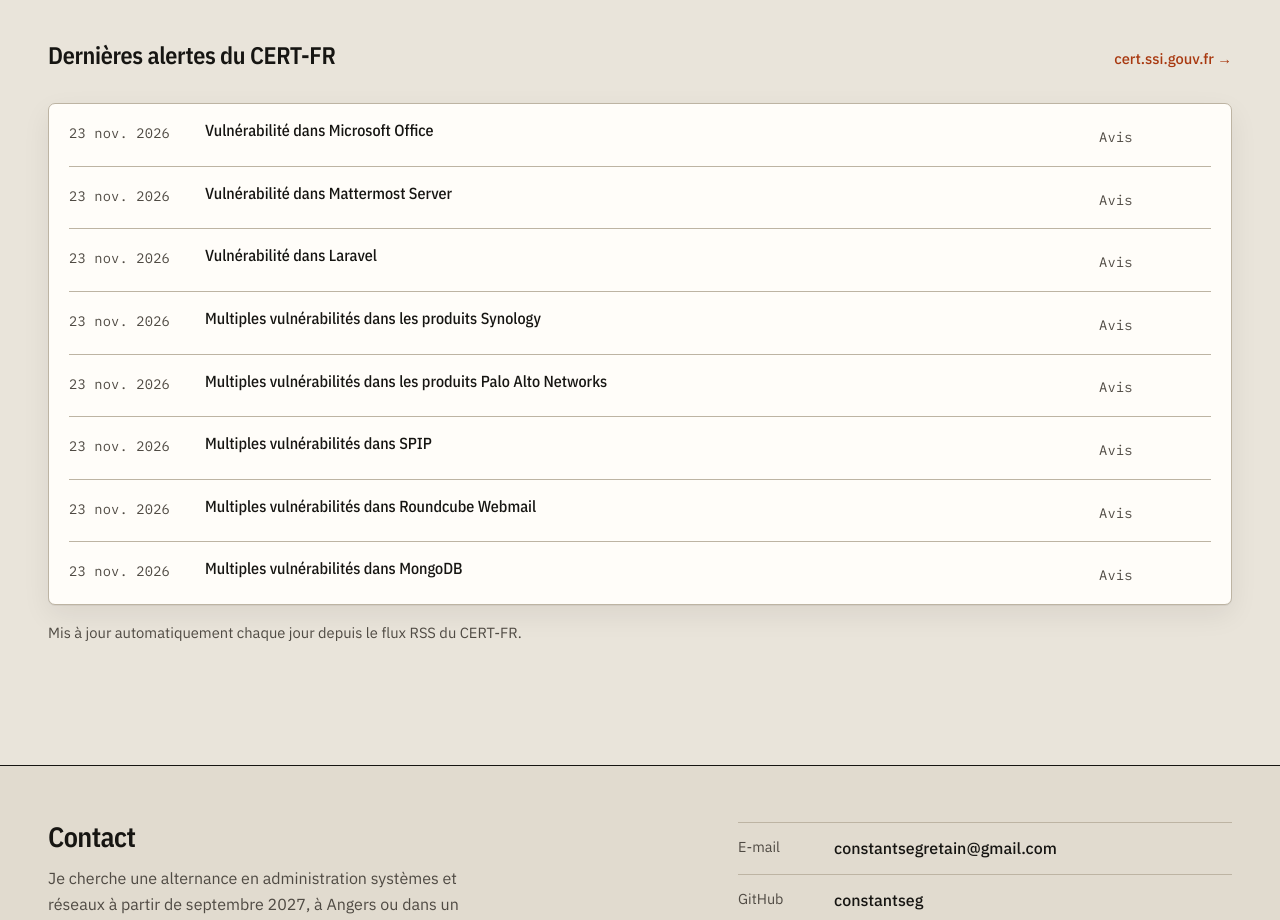
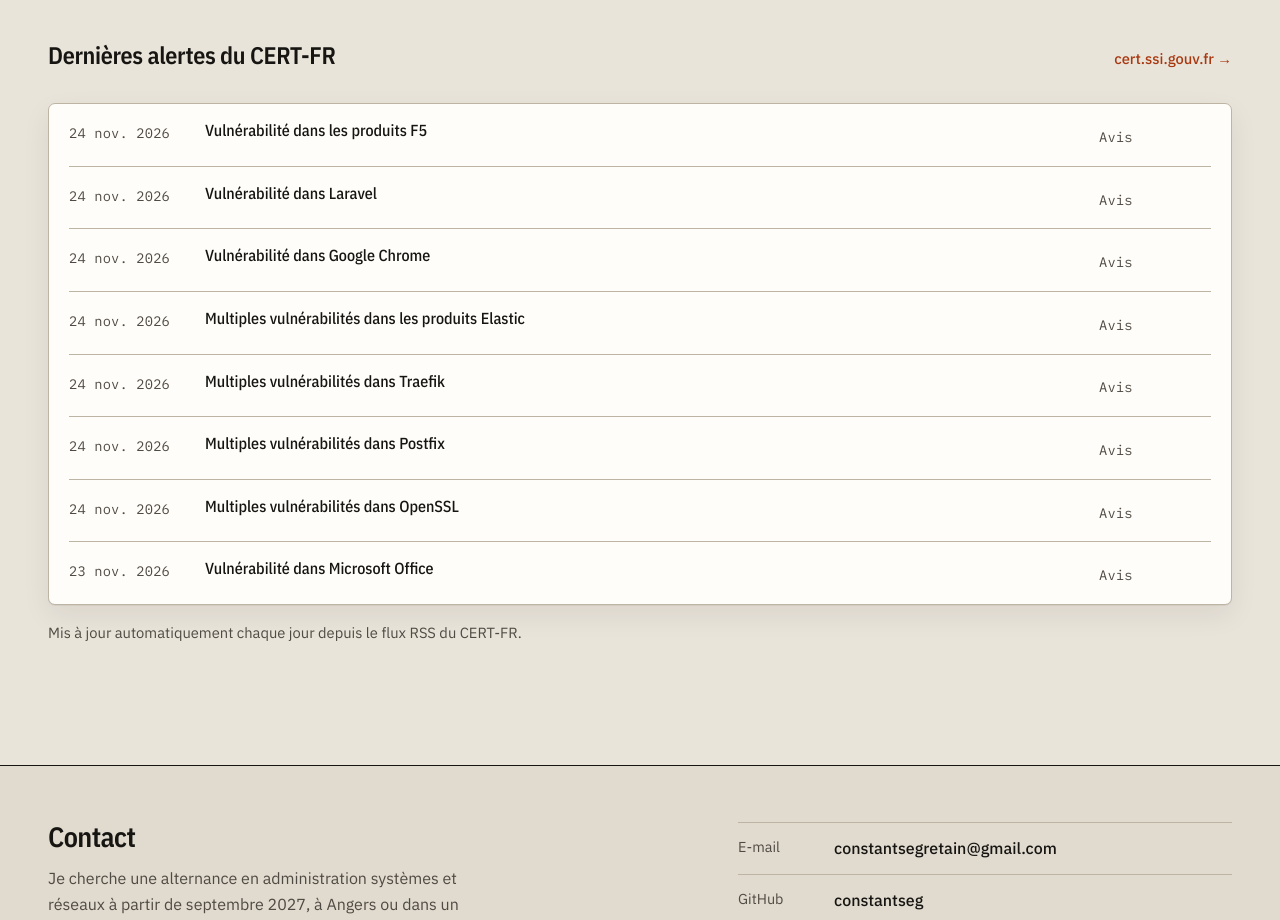
Before and after one commit to constantseg/portfolio, a plain HTML site: page veille.html in a window 1280 px wide. Shown: the part 880-1800 px from the top of the page. Drawn offline with nearby package versions, Linux system fonts and the light colour scheme.

Commit message:
veille: alertes CERT-FR du 2026-11-24

```diff
--- a/veille.html
+++ b/veille.html
@@ -84,58 +84,58 @@
 <!-- cert-fr:start -->
     <ul class="projects feed">
       <li>
-        <a class="row" href="https://www.cert.cyber.gouv.fr/avis/CERTFR-2026-AVI-1604/" target="_blank" rel="noopener">
-          <span class="year">23 nov. 2026</span>
-          <div><h3>Vulnérabilité dans Microsoft Office</h3></div>
+        <a class="row" href="https://www.cert.cyber.gouv.fr/avis/CERTFR-2026-AVI-1612/" target="_blank" rel="noopener">
+          <span class="year">24 nov. 2026</span>
+          <div><h3>Vulnérabilité dans les produits F5</h3></div>
           <div class="side"><span class="stack">Avis</span></div>
         </a>
       </li>
       <li>
-        <a class="row" href="https://www.cert.cyber.gouv.fr/avis/CERTFR-2026-AVI-1605/" target="_blank" rel="noopener">
-          <span class="year">23 nov. 2026</span>
-          <div><h3>Vulnérabilité dans Mattermost Server</h3></div>
-          <div class="side"><span class="stack">Avis</span></div>
-        </a>
-      </li>
-      <li>
-        <a class="row" href="https://www.cert.cyber.gouv.fr/avis/CERTFR-2026-AVI-1601/" target="_blank" rel="noopener">
-          <span class="year">23 nov. 2026</span>
+        <a class="row" href="https://www.cert.cyber.gouv.fr/avis/CERTFR-2026-AVI-1609/" target="_blank" rel="noopener">
+          <span class="year">24 nov. 2026</span>
           <div><h3>Vulnérabilité dans Laravel</h3></div>
           <div class="side"><span class="stack">Avis</span></div>
         </a>
       </li>
       <li>
-        <a class="row" href="https://www.cert.cyber.gouv.fr/avis/CERTFR-2026-AVI-1607/" target="_blank" rel="noopener">
-          <span class="year">23 nov. 2026</span>
-          <div><h3>Multiples vulnérabilités dans les produits Synology</h3></div>
+        <a class="row" href="https://www.cert.cyber.gouv.fr/avis/CERTFR-2026-AVI-1608/" target="_blank" rel="noopener">
+          <span class="year">24 nov. 2026</span>
+          <div><h3>Vulnérabilité dans Google Chrome</h3></div>
           <div class="side"><span class="stack">Avis</span></div>
         </a>
       </li>
       <li>
-        <a class="row" href="https://www.cert.cyber.gouv.fr/avis/CERTFR-2026-AVI-1600/" target="_blank" rel="noopener">
-          <span class="year">23 nov. 2026</span>
-          <div><h3>Multiples vulnérabilités dans les produits Palo Alto Networks</h3></div>
+        <a class="row" href="https://www.cert.cyber.gouv.fr/avis/CERTFR-2026-AVI-1614/" target="_blank" rel="noopener">
+          <span class="year">24 nov. 2026</span>
+          <div><h3>Multiples vulnérabilités dans les produits Elastic</h3></div>
           <div class="side"><span class="stack">Avis</span></div>
         </a>
       </li>
       <li>
-        <a class="row" href="https://www.cert.cyber.gouv.fr/avis/CERTFR-2026-AVI-1599/" target="_blank" rel="noopener">
-          <span class="year">23 nov. 2026</span>
-          <div><h3>Multiples vulnérabilités dans SPIP</h3></div>
+        <a class="row" href="https://www.cert.cyber.gouv.fr/avis/CERTFR-2026-AVI-1611/" target="_blank" rel="noopener">
+          <span class="year">24 nov. 2026</span>
+          <div><h3>Multiples vulnérabilités dans Traefik</h3></div>
           <div class="side"><span class="stack">Avis</span></div>
         </a>
       </li>
       <li>
-        <a class="row" href="https://www.cert.cyber.gouv.fr/avis/CERTFR-2026-AVI-1602/" target="_blank" rel="noopener">
-          <span class="year">23 nov. 2026</span>
-          <div><h3>Multiples vulnérabilités dans Roundcube Webmail</h3></div>
+        <a class="row" href="https://www.cert.cyber.gouv.fr/avis/CERTFR-2026-AVI-1610/" target="_blank" rel="noopener">
+          <span class="year">24 nov. 2026</span>
+          <div><h3>Multiples vulnérabilités dans Postfix</h3></div>
           <div class="side"><span class="stack">Avis</span></div>
         </a>
       </li>
       <li>
-        <a class="row" href="https://www.cert.cyber.gouv.fr/avis/CERTFR-2026-AVI-1606/" target="_blank" rel="noopener">
+        <a class="row" href="https://www.cert.cyber.gouv.fr/avis/CERTFR-2026-AVI-1613/" target="_blank" rel="noopener">
+          <span class="year">24 nov. 2026</span>
+          <div><h3>Multiples vulnérabilités dans OpenSSL</h3></div>
+          <div class="side"><span class="stack">Avis</span></div>
+        </a>
+      </li>
+      <li>
+        <a class="row" href="https://www.cert.cyber.gouv.fr/avis/CERTFR-2026-AVI-1604/" target="_blank" rel="noopener">
           <span class="year">23 nov. 2026</span>
-          <div><h3>Multiples vulnérabilités dans MongoDB</h3></div>
+          <div><h3>Vulnérabilité dans Microsoft Office</h3></div>
           <div class="side"><span class="stack">Avis</span></div>
         </a>
       </li>
```
